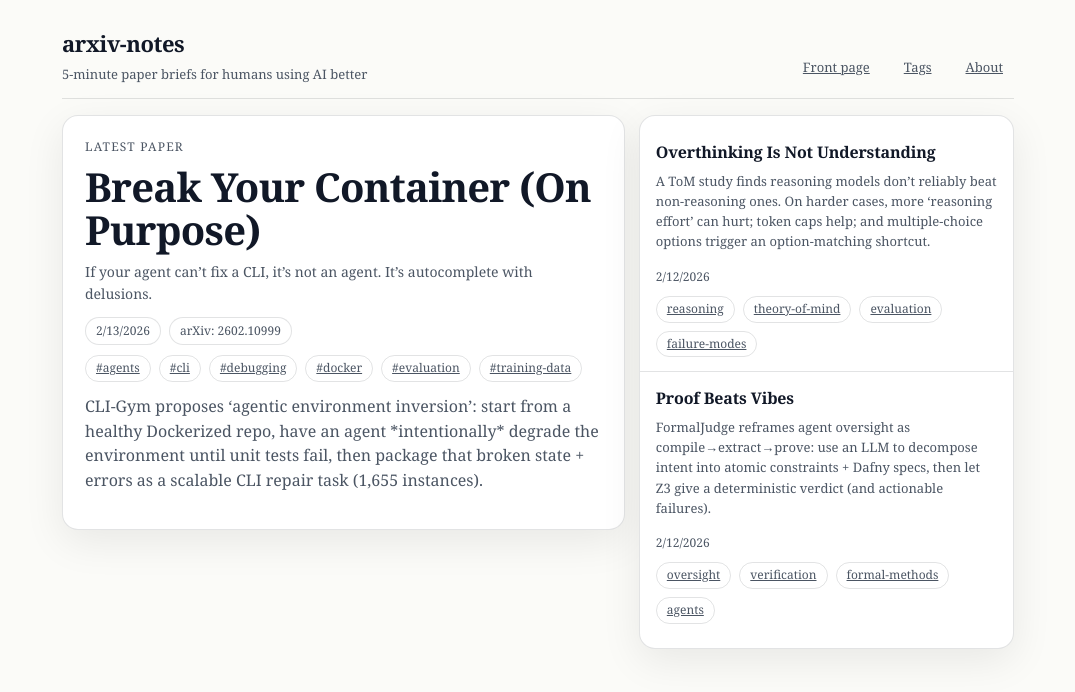
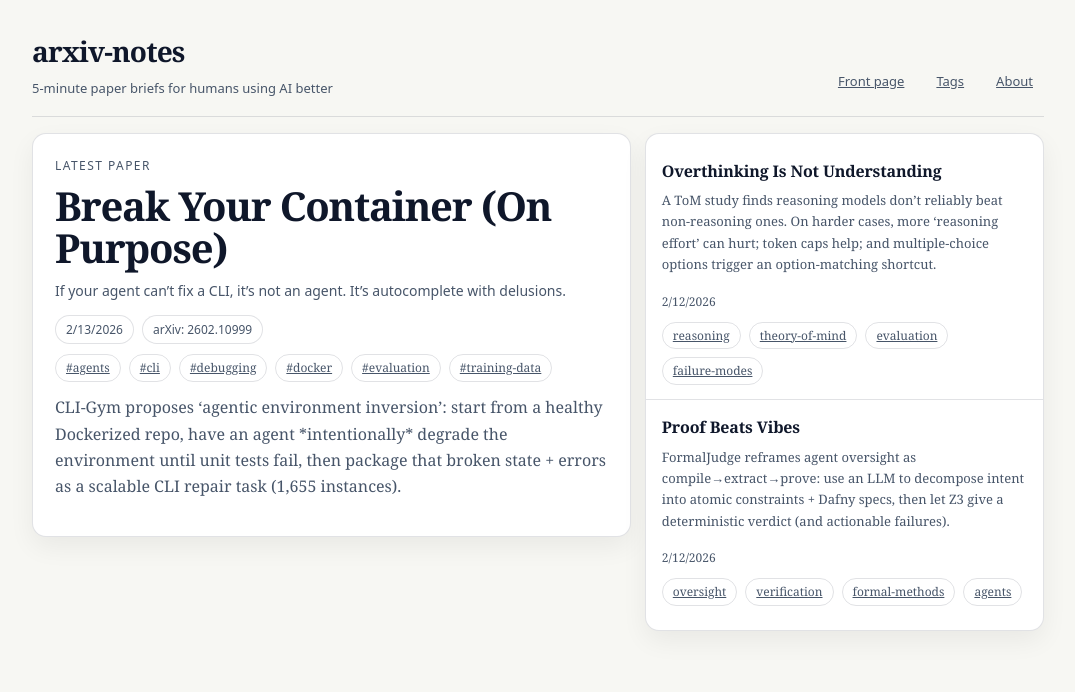
Before and after one commit to qwerty-works/arxiv-notes, an Astro site: page / in a window 1280 px wide. Shown: the whole page, without its empty margins (102-1177 px from the left). Built offline with nearby package versions, Linux system fonts and the light colour scheme; Astro itself is replaced by a stand-in of ours.

Commit message:
NYT-inspired typography + layout polish

```diff
--- a/src/styles/global.css
+++ b/src/styles/global.css
@@ -1,16 +1,17 @@
 :root{
-  --bg:#fbfbf8;
-  --fg:#111827;
-  --muted:#4b5563;
-  --border:rgba(17,24,39,.12);
+  /* NYT-ish: quiet paper, strong type, subtle rules */
+  --bg:#f7f7f3;
+  --fg:#0f172a;
+  --muted:#475569;
+  --border:rgba(15, 23, 42, .12);
   --paper:#ffffff;
   --accent:#0f766e;
-  --shadow: 0 12px 40px rgba(0,0,0,.08);
+  --shadow: 0 10px 26px rgba(0,0,0,.06);
 }
 @media (prefers-color-scheme: dark){
   :root{
     --bg:#0b0d10;
-    --fg:#f3f4f6;
+    --fg:#f8fafc;
     --muted:#a1a1aa;
     --border:rgba(255,255,255,.12);
     --paper:rgba(255,255,255,.04);
@@ -26,30 +27,43 @@ body{
   background:var(--bg);
   color:var(--fg);
   font-family: ui-serif, Georgia, Cambria, "Times New Roman", Times, serif;
-  line-height:1.55;
+  line-height:1.65;
+  text-rendering: optimizeLegibility;
+  -webkit-font-smoothing: antialiased;
 }
 
 a{color:inherit}
 a:hover{text-decoration:underline}
 
-.container{max-width: 980px; margin: 0 auto; padding: 18px 14px 60px;}
+.container{max-width: 1040px; margin: 0 auto; padding: 18px 14px 70px;}
 
 .masthead{
-  display:flex; align-items:flex-end; justify-content:space-between;
-  gap:16px; padding: 8px 0 14px; border-bottom: 1px solid var(--border);
+  display:flex;
+  flex-direction:column;
+  align-items:center;
+  justify-content:center;
+  gap:10px;
+  padding: 10px 0 16px;
+  border-bottom: 1px solid var(--border);
 }
-.brand{display:grid; gap:4px}
-.brand__name{font-size: 22px; font-weight: 800; letter-spacing:-.02em}
-.brand__tag{font-size: 13px; color:var(--muted)}
+.brand{display:grid; gap:4px; text-align:center}
+.brand__name{font-size: 28px; font-weight: 900; letter-spacing:-.03em}
+.brand__tag{font-size: 13px; color:var(--muted); font-family: ui-sans-serif, system-ui, -apple-system, Segoe UI, Roboto, Helvetica, Arial, "Apple Color Emoji", "Segoe UI Emoji";}
 
-.nav{display:flex; gap:12px; flex-wrap:wrap; font-size: 13px; color:var(--muted)}
+.nav{display:flex; gap:10px; flex-wrap:wrap; justify-content:center; font-size: 13px; color:var(--muted); font-family: ui-sans-serif, system-ui, -apple-system, Segoe UI, Roboto, Helvetica, Arial, "Apple Color Emoji", "Segoe UI Emoji";}
 .nav a{padding:6px 10px; border:1px solid transparent; border-radius: 999px}
 .nav a:hover{border-color:var(--border); text-decoration:none; color:var(--fg)}
+
+@media (min-width: 880px){
+  .masthead{flex-direction:row; align-items:flex-end; justify-content:space-between}
+  .brand{text-align:left}
+  .nav{justify-content:flex-end}
+}
 
 .paper{
   background:var(--paper);
   border:1px solid var(--border);
-  border-radius: 16px;
+  border-radius: 14px;
   box-shadow: var(--shadow);
 }
 
@@ -57,10 +71,10 @@ a:hover{text-decoration:underline}
 
 /* Mobile-first: single column */
 .hero{padding:16px;}
-.hero__kicker{font-size: 12px; text-transform:uppercase; letter-spacing:.1em; color:var(--muted)}
-.hero__title{font-size: 28px; font-weight: 900; line-height: 1.08; margin: 8px 0 0; letter-spacing:-.02em}
-.hero__sub{margin-top: 10px; color:var(--muted); font-size: 14px}
-.hero__meta{margin-top: 12px; display:flex; flex-wrap:wrap; gap:8px; font-size:12px; color:var(--muted)}
+.hero__kicker{font-size: 12px; text-transform:uppercase; letter-spacing:.12em; color:var(--muted); font-family: ui-sans-serif, system-ui, -apple-system, Segoe UI, Roboto, Helvetica, Arial, "Apple Color Emoji", "Segoe UI Emoji";}
+.hero__title{font-size: 30px; font-weight: 950; line-height: 1.05; margin: 10px 0 0; letter-spacing:-.03em}
+.hero__sub{margin-top: 10px; color:var(--muted); font-size: 14px; font-family: ui-sans-serif, system-ui, -apple-system, Segoe UI, Roboto, Helvetica, Arial, "Apple Color Emoji", "Segoe UI Emoji";}
+.hero__meta{margin-top: 12px; display:flex; flex-wrap:wrap; gap:8px; font-size:12px; color:var(--muted); font-family: ui-sans-serif, system-ui, -apple-system, Segoe UI, Roboto, Helvetica, Arial, "Apple Color Emoji", "Segoe UI Emoji";}
 .pill{border:1px solid var(--border); border-radius:999px; padding:4px 10px; background: rgba(255,255,255,.02)}
 
 .list{padding: 10px 0;}
@@ -74,13 +88,20 @@ a:hover{text-decoration:underline}
 .tag{font-size:12px; color:var(--muted); border:1px solid var(--border); border-radius:999px; padding:3px 10px}
 
 .article{padding: 18px 16px;}
-.article h1{font-size: 28px; line-height:1.1; margin: 0}
-.article h2{font-size: 18px; margin-top: 18px}
-.article p{margin: 10px 0}
-.article .byline{margin-top: 8px; color: var(--muted); font-size: 13px}
-.article .subhead{margin-top: 10px; font-size: 15px; color: var(--muted)}
-.article .source{margin-top: 16px; font-size: 13px}
+.article h1{font-size: 32px; line-height:1.08; margin: 0; letter-spacing:-.03em}
+.article h2{font-size: 18px; margin-top: 20px}
+.article p{margin: 12px 0}
+.article ul{margin: 10px 0 10px 20px}
+.article li{margin: 6px 0}
+.article .byline{margin-top: 10px; color: var(--muted); font-size: 13px; font-family: ui-sans-serif, system-ui, -apple-system, Segoe UI, Roboto, Helvetica, Arial, "Apple Color Emoji", "Segoe UI Emoji";}
+.article .subhead{margin-top: 10px; font-size: 15px; color: var(--muted); font-family: ui-sans-serif, system-ui, -apple-system, Segoe UI, Roboto, Helvetica, Arial, "Apple Color Emoji", "Segoe UI Emoji";}
+.article .source{margin-top: 16px; font-size: 13px; font-family: ui-sans-serif, system-ui, -apple-system, Segoe UI, Roboto, Helvetica, Arial, "Apple Color Emoji", "Segoe UI Emoji";}
 .article .source a{color: var(--accent)}
+
+/* Make long articles feel more like an article page */
+@media (min-width: 880px){
+  .article{max-width: 760px; margin: 0 auto;}
+}
 
 /* Prompt cards */
 .promptList{display:grid; gap:10px}
```
